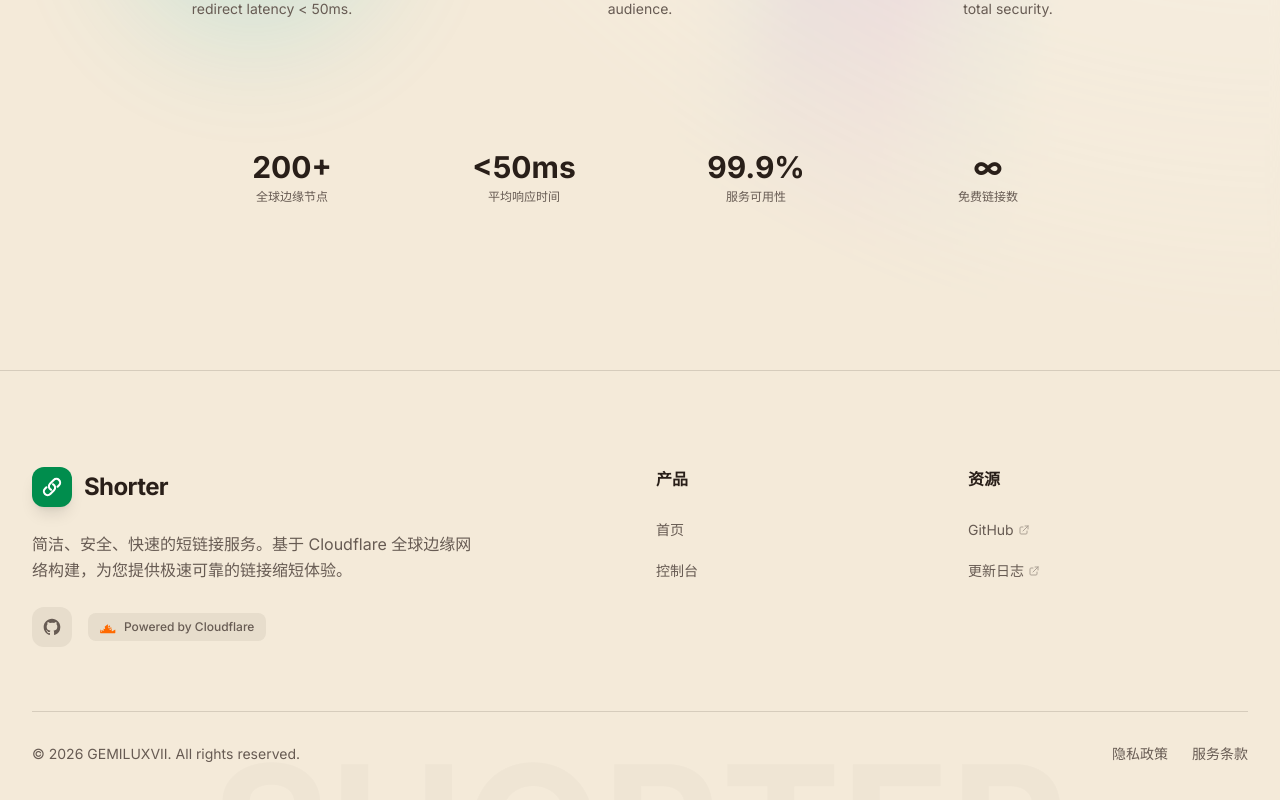
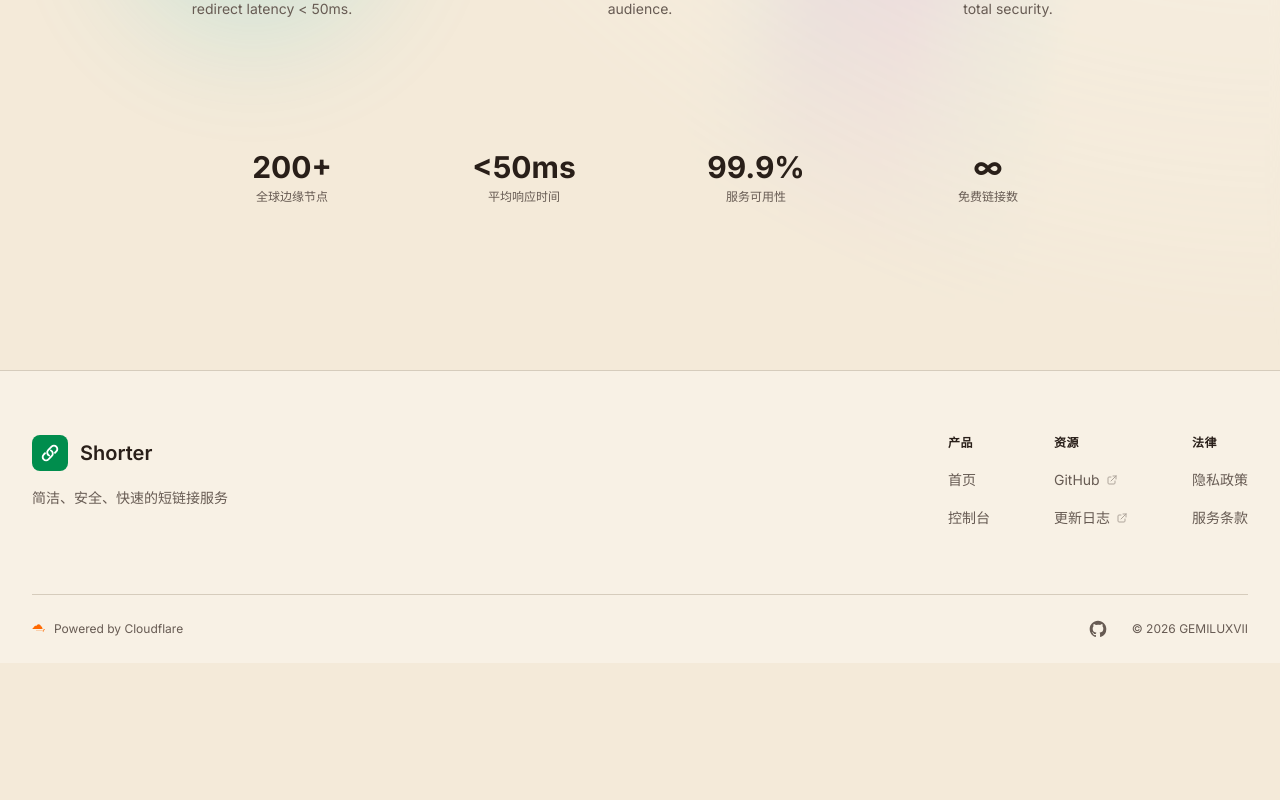
Before and after one commit to GEMILUXVII/shorter, a Vue app: page / in a window 1280 px wide. Shown: the part 1230-2030 px from the top of the page. After the commit the page ends 1893 px from the top, so only its background shows below. Built offline with nearby package versions, Linux system fonts and the light colour scheme; no server answers.

Commit message:
refactor: redesign footer with cleaner layout

```diff
--- a/src/components/layout/AppFooter.vue
+++ b/src/components/layout/AppFooter.vue
@@ -3,128 +3,139 @@ import { useI18n } from 'vue-i18n'
 
 const { t } = useI18n()
 const currentYear = new Date().getFullYear()
-
-const footerLinks = {
-  product: [
-    { name: '首页', href: '/' },
-    { name: '控制台', href: '/dashboard' },
-  ],
-  resources: [
-    { name: 'GitHub', href: 'https://github.com/GEMILUXVII/shorter', external: true },
-    { name: '更新日志', href: 'https://github.com/GEMILUXVII/shorter/releases', external: true },
-  ],
-  legal: [
-    { name: '隐私政策', href: '/privacy' },
-    { name: '服务条款', href: '/terms' },
-  ]
-}
 </script>
 
 <template>
-  <footer class="relative border-t border-[var(--border)] bg-[var(--background)]">
-    <!-- Main Footer Content -->
-    <div class="max-w-7xl mx-auto px-6 lg:px-8 py-16 lg:py-24">
-      <div class="grid grid-cols-1 md:grid-cols-2 lg:grid-cols-4 gap-12 lg:gap-8">
-        <!-- Brand Column -->
-        <div class="lg:col-span-2 space-y-6">
-          <div class="flex items-center gap-3">
-            <div class="w-10 h-10 rounded-xl bg-[var(--primary)] flex items-center justify-center shadow-lg shadow-[var(--primary)]/25">
-              <svg class="w-5 h-5 text-white" viewBox="0 0 24 24" fill="none" stroke="currentColor" stroke-width="2.5">
+  <footer class="relative bg-[var(--card)] border-t border-[var(--border)]">
+    <div class="max-w-7xl mx-auto px-6 lg:px-8">
+      <!-- Main Content -->
+      <div class="py-12 lg:py-16">
+        <div class="flex flex-col lg:flex-row lg:items-start lg:justify-between gap-10">
+          <!-- Brand Section -->
+          <div class="flex-shrink-0">
+            <div class="flex items-center gap-3 mb-4">
+              <div class="w-9 h-9 rounded-lg bg-[var(--primary)] flex items-center justify-center">
+                <svg class="w-4.5 h-4.5 text-white" viewBox="0 0 24 24" fill="none" stroke="currentColor" stroke-width="2.5">
                   <path stroke-linecap="round" stroke-linejoin="round" d="M13.19 8.688a4.5 4.5 0 011.242 7.244l-4.5 4.5a4.5 4.5 0 01-6.364-6.364l1.757-1.757m13.35-.622l1.757-1.757a4.5 4.5 0 00-6.364-6.364l-4.5 4.5a4.5 4.5 0 001.242 7.244" />
                 </svg>
               </div>
-            <span class="text-2xl font-bold tracking-tight text-[var(--foreground)]">Shorter</span>
+              <span class="text-xl font-semibold text-[var(--foreground)]">Shorter</span>
             </div>
-          <p class="text-[var(--muted-foreground)] text-base leading-relaxed max-w-md">
-            简洁、安全、快速的短链接服务。基于 Cloudflare 全球边缘网络构建，为您提供极速可靠的链接缩短体验。
+            <p class="text-sm text-[var(--muted-foreground)] max-w-xs leading-relaxed">
+              简洁、安全、快速的短链接服务
             </p>
-          <div class="flex items-center gap-4">
-            <!-- GitHub -->
+          </div>
+
+          <!-- Links Section -->
+          <div class="flex flex-wrap gap-x-16 gap-y-8">
+            <!-- 产品 -->
+            <div>
+              <h4 class="text-xs font-semibold text-[var(--foreground)] uppercase tracking-wider mb-4">产品</h4>
+              <ul class="space-y-3">
+                <li>
+                  <a href="/" class="text-sm text-[var(--muted-foreground)] hover:text-[var(--foreground)] transition-colors">
+                    首页
+                  </a>
+                </li>
+                <li>
+                  <a href="/dashboard" class="text-sm text-[var(--muted-foreground)] hover:text-[var(--foreground)] transition-colors">
+                    控制台
+                  </a>
+                </li>
+              </ul>
+            </div>
+
+            <!-- 资源 -->
+            <div>
+              <h4 class="text-xs font-semibold text-[var(--foreground)] uppercase tracking-wider mb-4">资源</h4>
+              <ul class="space-y-3">
+                <li>
                   <a
                     href="https://github.com/GEMILUXVII/shorter"
                     target="_blank"
                     rel="noopener noreferrer"
-              class="w-10 h-10 rounded-xl bg-[var(--secondary)] flex items-center justify-center text-[var(--muted-foreground)] hover:bg-[var(--primary)] hover:text-white transition-all duration-300"
+                    class="text-sm text-[var(--muted-foreground)] hover:text-[var(--foreground)] transition-colors inline-flex items-center gap-1.5"
                   >
-              <svg class="h-5 w-5" fill="currentColor" viewBox="0 0 24 24">
-                <path fill-rule="evenodd" d="M12 2C6.477 2 2 6.484 2 12.017c0 4.425 2.865 8.18 6.839 9.504.5.092.682-.217.682-.483 0-.237-.008-.868-.013-1.703-2.782.605-3.369-1.343-3.369-1.343-.454-1.158-1.11-1.466-1.11-1.466-.908-.62.069-.608.069-.608 1.003.07 1.531 1.032 1.531 1.032.892 1.53 2.341 1.088 2.91.832.092-.647.35-1.088.636-1.338-2.22-.253-4.555-1.113-4.555-4.951 0-1.093.39-1.988 1.029-2.688-.103-.253-.446-1.272.098-2.65 0 0 .84-.27 2.75 1.026A9.564 9.564 0 0112 6.844c.85.004 1.705.115 2.504.337 1.909-1.296 2.747-1.027 2.747-1.027.546 1.379.202 2.398.1 2.651.64.7 1.028 1.595 1.028 2.688 0 3.848-2.339 4.695-4.566 4.943.359.309.678.92.678 1.855 0 1.338-.012 2.419-.012 2.747 0 .268.18.58.688.482A10.019 10.019 0 0022 12.017C22 6.484 17.522 2 12 2z" clip-rule="evenodd" />
+                    GitHub
+                    <svg class="w-3 h-3 opacity-50" fill="none" viewBox="0 0 24 24" stroke="currentColor" stroke-width="2">
+                      <path stroke-linecap="round" stroke-linejoin="round" d="M10 6H6a2 2 0 00-2 2v10a2 2 0 002 2h10a2 2 0 002-2v-4M14 4h6m0 0v6m0-6L10 14" />
                     </svg>
                   </a>
-            <!-- Cloudflare Badge -->
-            <div class="flex items-center gap-2 px-3 py-1.5 rounded-lg bg-[var(--secondary)] text-[var(--muted-foreground)]">
-              <svg class="h-4 w-4 text-orange-500" viewBox="0 0 24 24" fill="currentColor">
-                <path d="M16.6 15.7l.6-2.2c.1-.3 0-.5-.2-.7-.2-.1-.4-.2-.7-.1l-1.2.3c-.1 0-.2 0-.3-.1-.1-.1-.1-.2-.1-.3l.5-1.9c.1-.3 0-.6-.2-.7-.2-.2-.5-.2-.7-.1L12 11.3c-.1 0-.2 0-.3-.1 0-.1-.1-.2 0-.3l.5-1.8c.1-.3 0-.6-.3-.7-.2-.1-.5-.1-.7 0l-3.9 2.9c-.1.1-.2.2-.2.4v.2l.6 2.2c.1.3 0 .5-.2.7-.2.1-.4.2-.7.1l-1.2-.3c-.1 0-.2 0-.3.1-.1.1-.1.2-.1.3l.5 1.9c.1.3 0 .6-.2.7-.2.2-.5.2-.7.1l-2.3-1.3c-.1 0-.2 0-.3.1 0 .1-.1.2 0 .3l.5 1.8c.1.3 0 .6-.3.7-.2.1-.5.1-.7 0L.8 16c-.1-.1-.3-.1-.4 0-.1.1-.2.2-.2.4v4.1c0 .4.3.7.7.7h21.4c.4 0 .7-.3.7-.7v-4.1c0-.1-.1-.3-.2-.4-.1-.1-.3-.1-.4 0l-3.9 2.2c-.2.1-.5.1-.7 0-.3-.1-.4-.4-.3-.7l.5-1.8c0-.1 0-.2-.1-.3-.1-.1-.2-.1-.3-.1l-2.3 1.3c-.2.1-.5.1-.7-.1-.2-.2-.3-.4-.2-.7l.5-1.9c0-.1 0-.2-.1-.3-.1 0-.2-.1-.3-.1l-1.2.3c-.3.1-.5 0-.7-.1-.2-.2-.3-.4-.2-.7l.6-2.2z"/>
-              </svg>
-              <span class="text-xs font-medium">Powered by Cloudflare</span>
-            </div>
-          </div>
-        </div>
-
-        <!-- Links Column 1 -->
-        <div>
-          <h3 class="font-semibold text-[var(--foreground)] mb-6">产品</h3>
-          <ul class="space-y-4">
-            <li v-for="link in footerLinks.product" :key="link.name">
+                </li>
+                <li>
                   <a
-                :href="link.href"
-                :target="link.external ? '_blank' : undefined"
-                :rel="link.external ? 'noopener noreferrer' : undefined"
-                class="text-[var(--muted-foreground)] hover:text-[var(--foreground)] transition-colors text-sm group inline-flex items-center gap-1"
+                    href="https://github.com/GEMILUXVII/shorter/releases"
+                    target="_blank"
+                    rel="noopener noreferrer"
+                    class="text-sm text-[var(--muted-foreground)] hover:text-[var(--foreground)] transition-colors inline-flex items-center gap-1.5"
                   >
-                <span class="relative">
-                  {{ link.name }}
-                  <span class="absolute left-0 -bottom-0.5 w-0 h-px bg-[var(--foreground)] transition-all duration-300 group-hover:w-full" />
-                </span>
-                <svg v-if="link.external" class="w-3 h-3 opacity-50" fill="none" viewBox="0 0 24 24" stroke="currentColor">
-                  <path stroke-linecap="round" stroke-linejoin="round" stroke-width="2" d="M10 6H6a2 2 0 00-2 2v10a2 2 0 002 2h10a2 2 0 002-2v-4M14 4h6m0 0v6m0-6L10 14" />
+                    更新日志
+                    <svg class="w-3 h-3 opacity-50" fill="none" viewBox="0 0 24 24" stroke="currentColor" stroke-width="2">
+                      <path stroke-linecap="round" stroke-linejoin="round" d="M10 6H6a2 2 0 00-2 2v10a2 2 0 002 2h10a2 2 0 002-2v-4M14 4h6m0 0v6m0-6L10 14" />
                     </svg>
                   </a>
                 </li>
               </ul>
             </div>
 
-        <!-- Links Column 2 -->
+            <!-- 法律 -->
             <div>
-          <h3 class="font-semibold text-[var(--foreground)] mb-6">资源</h3>
-          <ul class="space-y-4">
-            <li v-for="link in footerLinks.resources" :key="link.name">
-              <a
-                :href="link.href"
-                :target="link.external ? '_blank' : undefined"
-                :rel="link.external ? 'noopener noreferrer' : undefined"
-                class="text-[var(--muted-foreground)] hover:text-[var(--foreground)] transition-colors text-sm group inline-flex items-center gap-1"
-              >
-                <span class="relative">
-                  {{ link.name }}
-                  <span class="absolute left-0 -bottom-0.5 w-0 h-px bg-[var(--foreground)] transition-all duration-300 group-hover:w-full" />
-                </span>
-                <svg v-if="link.external" class="w-3 h-3 opacity-50" fill="none" viewBox="0 0 24 24" stroke="currentColor">
-                  <path stroke-linecap="round" stroke-linejoin="round" stroke-width="2" d="M10 6H6a2 2 0 00-2 2v10a2 2 0 002 2h10a2 2 0 002-2v-4M14 4h6m0 0v6m0-6L10 14" />
-                </svg>
+              <h4 class="text-xs font-semibold text-[var(--foreground)] uppercase tracking-wider mb-4">法律</h4>
+              <ul class="space-y-3">
+                <li>
+                  <a href="/privacy" class="text-sm text-[var(--muted-foreground)] hover:text-[var(--foreground)] transition-colors">
+                    隐私政策
+                  </a>
+                </li>
+                <li>
+                  <a href="/terms" class="text-sm text-[var(--muted-foreground)] hover:text-[var(--foreground)] transition-colors">
+                    服务条款
                   </a>
                 </li>
               </ul>
             </div>
           </div>
-
-      <!-- Bottom Bar -->
-      <div class="mt-16 pt-8 border-t border-[var(--border)] flex flex-col md:flex-row justify-between items-center gap-4">
-        <p class="text-sm text-[var(--muted-foreground)]">
-          © {{ currentYear }}
-          <a href="https://github.com/GEMILUXVII" target="_blank" rel="noopener noreferrer" class="hover:text-[var(--primary)] transition-colors">GEMILUXVII</a>.
-          All rights reserved.
-        </p>
-        <div class="flex items-center gap-6 text-sm text-[var(--muted-foreground)]">
-          <a href="/privacy" class="hover:text-[var(--foreground)] transition-colors">隐私政策</a>
-          <a href="/terms" class="hover:text-[var(--foreground)] transition-colors">服务条款</a>
-        </div>
         </div>
       </div>
 
-    <!-- Large Watermark Text -->
-    <div class="absolute bottom-0 left-0 w-full overflow-hidden pointer-events-none opacity-[0.02]">
-      <div class="text-[12vw] lg:text-[180px] font-black leading-none text-[var(--foreground)] whitespace-nowrap select-none text-center transform translate-y-1/3">
-        SHORTER
+      <!-- Bottom Bar -->
+      <div class="py-6 border-t border-[var(--border)] flex flex-col sm:flex-row items-center justify-between gap-4">
+        <div class="flex items-center gap-4">
+          <!-- Cloudflare Badge -->
+          <div class="flex items-center gap-1.5 text-xs text-[var(--muted-foreground)]">
+            <svg class="h-4 w-4 text-orange-500" viewBox="0 0 24 24" fill="currentColor">
+              <path d="M16.5088 16.8447c.1475-.5068.0908-.9707-.1553-1.2678-.2246-.2768-.5765-.4126-.9891-.4126H6.0493c-.0656 0-.1063-.0437-.1179-.0728-.0116-.0292-.027-.0876.0196-.1374.0976-.0977.2299-.1466.3673-.1466h9.4247c.6638 0 1.2543-.4066 1.4623-1.0081l.3911-1.1307c.0196-.0583.0126-.1216-.0187-.1749-.2616-.4457-.6808-.7824-1.2068-.9707l-1.4106-.5081c-.0996-.0346-.1753-.1179-.1927-.2211-.0173-.1033.0203-.2078.0954-.2708.3086-.2645.4932-.6434.4932-1.0552 0-.7649-.6239-1.3889-1.3889-1.3889-.1604 0-.3209.0289-.4756.0818-.0762.0264-.1523-.0347-.1523-.1122 0-1.8489-1.5031-3.352-3.352-3.352-1.5604 0-2.8911 1.0703-3.266 2.5232-.027.1041-.1311.1622-.2287.127-.4572-.1645-.9406-.2078-1.4286-.1139-.992.1899-1.8135.8936-2.1474 1.8354-.0583.1645-.2098.2751-.383.2751H3.5c-1.4636 0-2.6568 1.1751-2.6568 2.6151v.0106c0 .0596.0478.1074.1073.1074h18.2721c.0426 0 .0823-.0221.1045-.0582z"/>
+            </svg>
+            <span>Powered by Cloudflare</span>
+          </div>
+        </div>
+
+        <div class="flex items-center gap-6">
+          <!-- GitHub Link -->
+          <a
+            href="https://github.com/GEMILUXVII/shorter"
+            target="_blank"
+            rel="noopener noreferrer"
+            class="text-[var(--muted-foreground)] hover:text-[var(--foreground)] transition-colors"
+          >
+            <svg class="h-5 w-5" fill="currentColor" viewBox="0 0 24 24">
+              <path fill-rule="evenodd" d="M12 2C6.477 2 2 6.484 2 12.017c0 4.425 2.865 8.18 6.839 9.504.5.092.682-.217.682-.483 0-.237-.008-.868-.013-1.703-2.782.605-3.369-1.343-3.369-1.343-.454-1.158-1.11-1.466-1.11-1.466-.908-.62.069-.608.069-.608 1.003.07 1.531 1.032 1.531 1.032.892 1.53 2.341 1.088 2.91.832.092-.647.35-1.088.636-1.338-2.22-.253-4.555-1.113-4.555-4.951 0-1.093.39-1.988 1.029-2.688-.103-.253-.446-1.272.098-2.65 0 0 .84-.27 2.75 1.026A9.564 9.564 0 0112 6.844c.85.004 1.705.115 2.504.337 1.909-1.296 2.747-1.027 2.747-1.027.546 1.379.202 2.398.1 2.651.64.7 1.028 1.595 1.028 2.688 0 3.848-2.339 4.695-4.566 4.943.359.309.678.92.678 1.855 0 1.338-.012 2.419-.012 2.747 0 .268.18.58.688.482A10.019 10.019 0 0022 12.017C22 6.484 17.522 2 12 2z" clip-rule="evenodd" />
+            </svg>
+          </a>
+
+          <!-- Copyright -->
+          <p class="text-xs text-[var(--muted-foreground)]">
+            © {{ currentYear }}
+            <a
+              href="https://github.com/GEMILUXVII"
+              target="_blank"
+              rel="noopener noreferrer"
+              class="hover:text-[var(--foreground)] transition-colors"
+            >
+              GEMILUXVII
+            </a>
+          </p>
+        </div>
       </div>
     </div>
   </footer>
```
Lines whose indentation alone changed are shown as unchanged.
